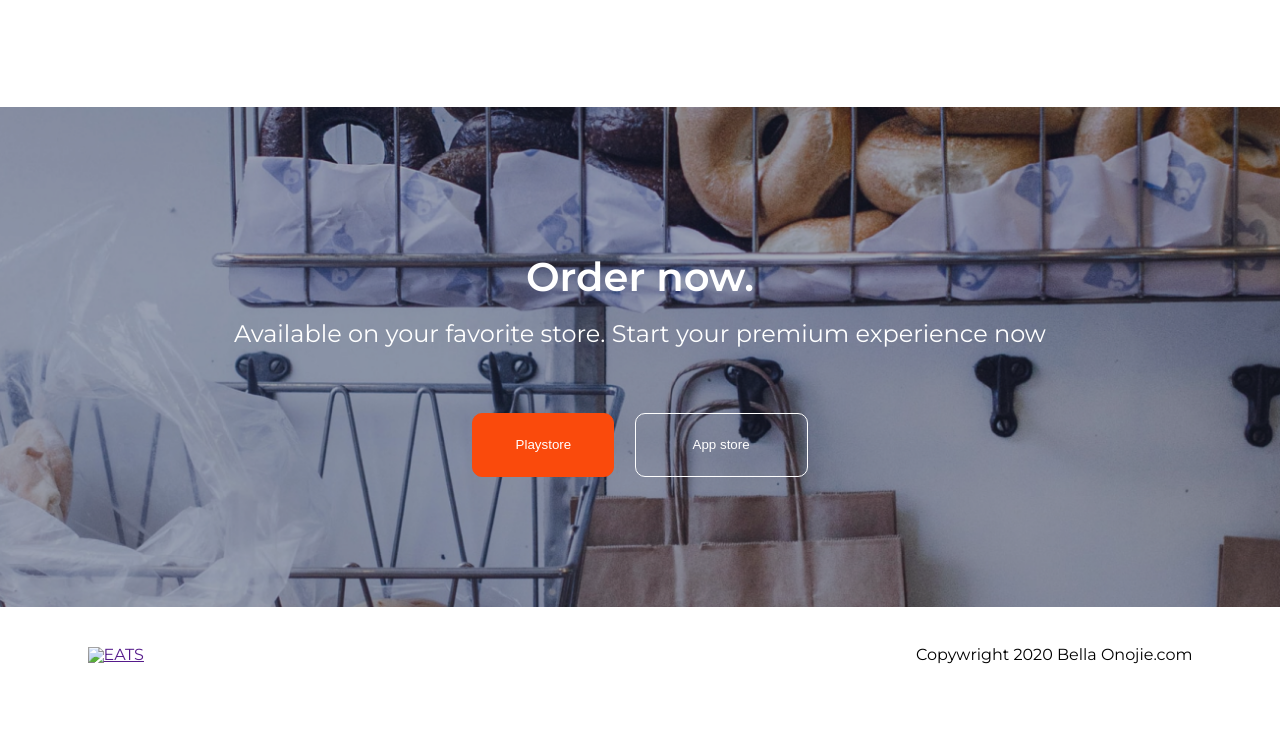
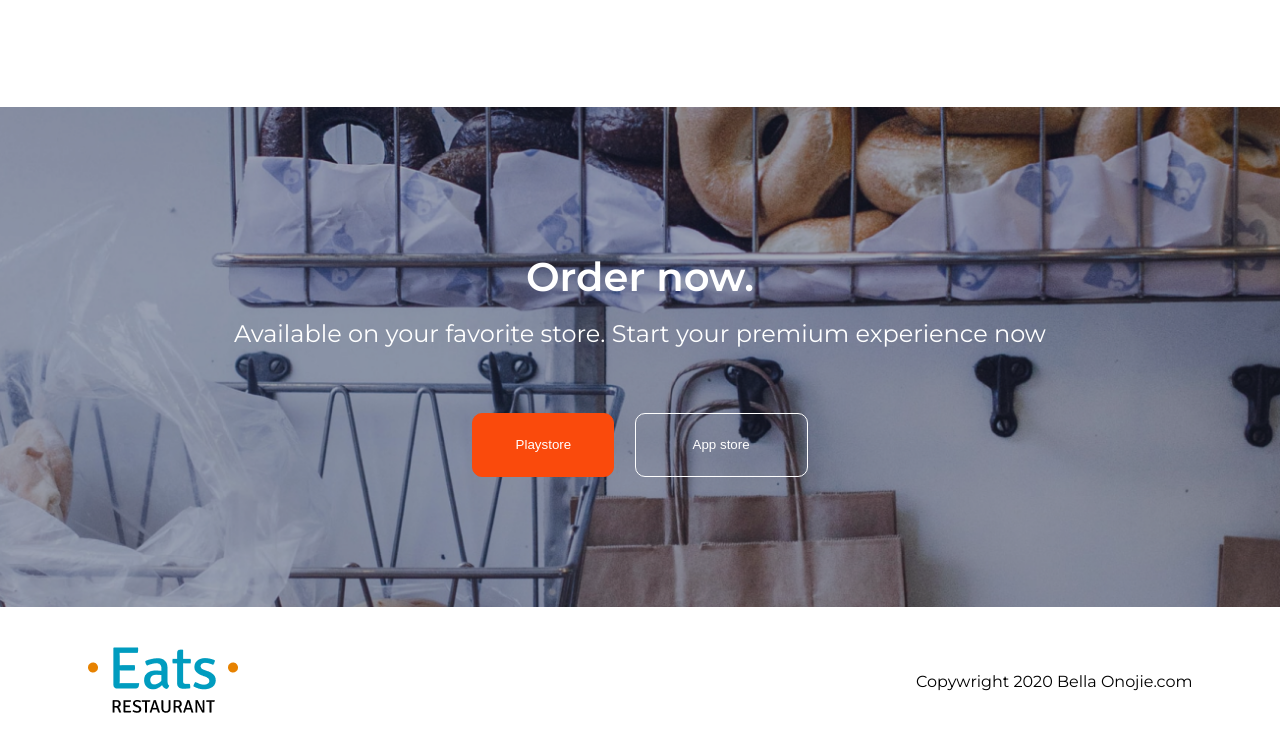
Before and after one commit to DmitriyGoloven/testbytemar, a plain HTML site: page index.html in a window 1280 px wide. Shown: the part 2149-2901 px from the top of the page. Before the commit the page ends 2852 px from the top, so only its background shows below. Drawn offline with nearby package versions, Linux system fonts and the light colour scheme; the site is published under a folder, as on GitHub Pages, so addresses that start at the root find nothing.

Commit message:
Add files via upload

```diff
--- a/index.html
+++ b/index.html
@@ -101,7 +101,7 @@
     <footer class="container footer">
         <div>
             <a href="">
-                <img src="/img/logo.png" alt="EATS">
+                <img src="./img/logo.png" alt="EATS">
             </a>
         </div>
         <p>Copywright 2020 Bella Onojie.com</p>
```
